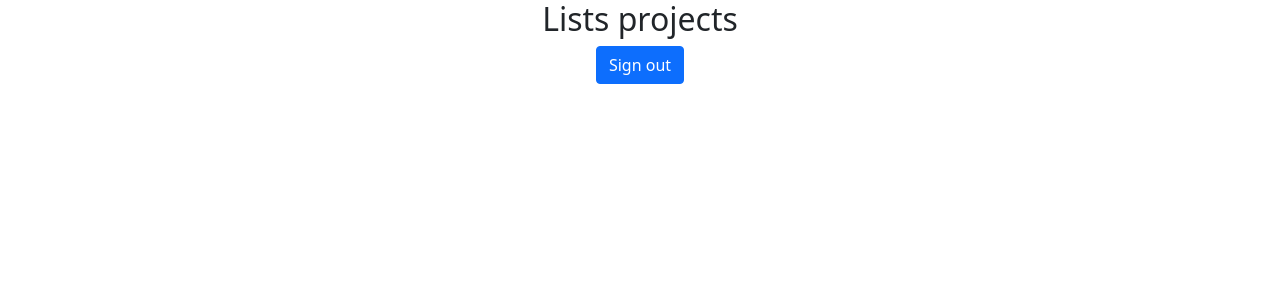
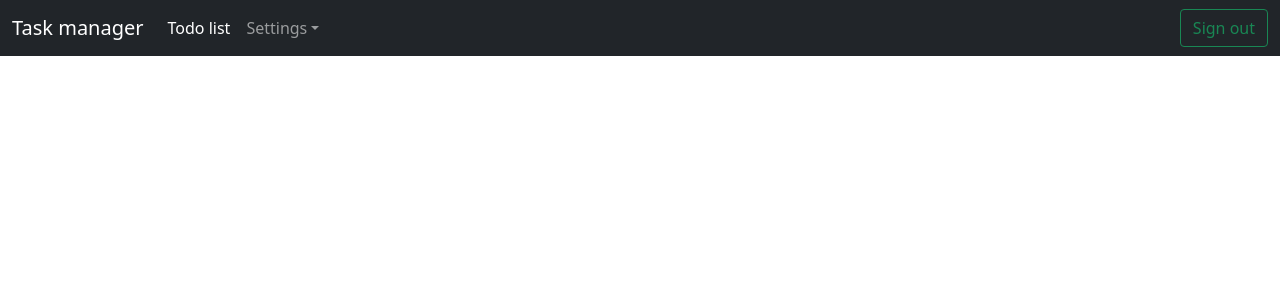
Before and after one commit to YevheniyEvt/task_app, a Django app: page /projects/ in a window 1280 px wide. Shown: the top 300 px of the page. Run offline with Django 5.2, Linux system fonts and the light colour scheme; the visitor is signed in with stand-in values (Sample User, id 1); data that the repository does not hold is empty.

Commit message:
add navbar, bootstrap to todo_list

```diff
--- /dev/null
+++ b/static/todo_list/todo_list.css
@@ -0,0 +1,67 @@
+html,
+body {
+  overflow-x: hidden; /* Prevent scroll on narrow devices */
+}
+
+body {
+  padding-top: 56px;
+}
+
+@media (max-width: 991.98px) {
+  .offcanvas-collapse {
+    position: fixed;
+    top: 56px; /* Height of navbar */
+    bottom: 0;
+    left: 100%;
+    width: 100%;
+    padding-right: 1rem;
+    padding-left: 1rem;
+    overflow-y: auto;
+    visibility: hidden;
+    background-color: #343a40;
+    transition: transform .3s ease-in-out, visibility .3s ease-in-out;
+  }
+  .offcanvas-collapse.open {
+    visibility: visible;
+    transform: translateX(-100%);
+  }
+}
+
+.nav-scroller {
+  position: relative;
+  z-index: 2;
+  height: 2.75rem;
+  overflow-y: hidden;
+}
+
+.nav-scroller .nav {
+  display: flex;
+  flex-wrap: nowrap;
+  padding-bottom: 1rem;
+  margin-top: -1px;
+  overflow-x: auto;
+  color: rgba(255, 255, 255, .75);
+  text-align: center;
+  white-space: nowrap;
+  -webkit-overflow-scrolling: touch;
+}
+
+.nav-underline .nav-link {
+  padding-top: .75rem;
+  padding-bottom: .75rem;
+  font-size: .875rem;
+  color: #6c757d;
+}
+
+.nav-underline .nav-link:hover {
+  color: #007bff;
+}
+
+.nav-underline .active {
+  font-weight: 500;
+  color: #343a40;
+}
+
+.text-white-50 { color: rgba(255, 255, 255, .5); }
+
+.bg-purple { background-color: #6f42c1; }
--- a/templates/account/logout.html
+++ /dev/null
@@ -1,27 +0,0 @@
-<!-- Button trigger modal -->
-<button type="button" class="btn btn-primary" data-bs-toggle="modal" data-bs-target="#eSignOutModal">
-  Sign out
-</button>
-
-<!-- Modal -->
-<div class="modal fade" id="eSignOutModal" tabindex="-1" aria-labelledby="SignOutModalLabel" aria-hidden="true">
-  <div class="modal-dialog modal-dialog-centered">
-    <div class="modal-content">
-      <div class="modal-header">
-        <h5 class="modal-title" id="SignOutModalLabel">Sign Out</h5>
-        <button type="button" class="btn-close" data-bs-dismiss="modal" aria-label="Close"></button>
-      </div>
-      <div class="modal-body">
-        Are you sure you want to sign out?
-
-      </div>
-      <div class="modal-footer">
-        <button type="button" class="btn btn-secondary" data-bs-dismiss="modal">Close</button>
-        <form action="{% url 'account_logout' %}" method="post">
-          {% csrf_token %}
-          <button type="submit" class="btn btn-primary">Sign out</button>
-        </form>
-
-      </div>
-    </div>
-  </div>
--- a/templates/base.html
+++ b/templates/base.html
@@ -7,23 +7,24 @@
     <meta name="viewport" content="width=device-width, initial-scale=1.0">
     <link href="https://cdn.jsdelivr.net/npm/bootstrap@5.0.2/dist/css/bootstrap.min.css" rel="stylesheet" integrity="sha384-EVSTQN3/azprG1Anm3QDgpJLIm9Nao0Yz1ztcQTwFspd3yD65VohhpuuCOmLASjC" crossorigin="anonymous">
     <title>TODO</title>
+    {% block head %}
+    {% endblock head %}
+</head>
+<body class=""bg-light">
 
-    {% block head %}
+  {% block login %}
+  {% endblock login %}
 
-    {% endblock head %}
+  {%block projects_list%}
+  {%endblock%}
 
+  {% block content %}
+  {% endblock content %}
 
-</head>
-<body class="text-center">
-    {% block content %}
-    {% endblock content %}
-
-    {%block projects_list%}
-    {%endblock%}
-
-    {%block projects_create%}
-    {%endblock%}
+  {%block projects_create%}
+  {%endblock%}
 
 <script src="https://cdn.jsdelivr.net/npm/bootstrap@5.0.2/dist/js/bootstrap.bundle.min.js" integrity="sha384-MrcW6ZMFYlzcLA8Nl+NtUVF0sA7MsXsP1UyJoMp4YLEuNSfAP+JcXn/tWtIaxVXM" crossorigin="anonymous"></script>
 </body>
+
 </html>
--- /dev/null
+++ b/templates/navbar.html
@@ -0,0 +1,29 @@
+
+{% load static %}
+
+<nav class="navbar navbar-expand-lg fixed-top navbar-dark bg-dark" aria-label="Main navigation">
+  <div class="container-fluid">
+    <a class="navbar-brand" href="#">Task manager</a>
+    <button class="navbar-toggler p-0 border-0" type="button" id="navbarSideCollapse" aria-label="Toggle navigation">
+      <span class="navbar-toggler-icon"></span>
+    </button>
+    <div class="navbar-collapse offcanvas-collapse" id="navbarsExampleDefault">
+      <ul class="navbar-nav me-auto mb-2 mb-lg-0">
+        <li class="nav-item">
+          <a class="nav-link active" aria-current="page" href="{% url 'projects:projects_list' %}">Todo list</a>
+        </li>
+        <li class="nav-item dropdown">
+          <a class="nav-link dropdown-toggle" href="#" id="dropdown01" data-bs-toggle="dropdown" aria-expanded="false">Settings</a>
+          <ul class="dropdown-menu" aria-labelledby="dropdown01">
+            <li><a class="dropdown-item" href="{% url 'account_set_password' %}">Change password</a></li>
+            <li><a class="dropdown-item" href="{% url 'account_email' %}">Change email</a></li>
+          </ul>
+        </li>
+      </ul>
+        <form action="{% url 'account_logout' %}" method="post">
+          {% csrf_token %}
+          <button type="submit" class="btn btn-outline-success">Sign out</button>
+        </form>
+    </div>
+  </div>
+</nav>
--- a/templates/todo_list/project_list.html
+++ b/templates/todo_list/project_list.html
@@ -1,20 +1,34 @@
 {% extends 'base.html' %}
+{% load static %}
 
-{%block projects_list%}
-<h2>Lists projects</h2>
-<div>
-    {% for project in projects %}
-        <h1>{{project.name}}</h1>
+{% block head %}
+<link rel="stylesheet" href="{% static 'todo_list/todo_list.css' %}">
+{% endblock head %}
 
-        {% include 'todo_list/task_form.html' with project_id=project.id %}
+{% block projects_list %}
 
-        {% for task in project.tasks.all %}
-            <h4>{{task.content}}</h4>
-        {% endfor %}
+{% include 'navbar.html' %}
 
+<main class="container">
+{% for project in projects %}
+  <div class="d-flex align-items-center p-3 my-3 text-white bg-purple rounded shadow-sm">
+    <div class="lh-1">
+      <h1 class="h6 mb-0 text-white lh-1">{{project.name}}</h1>
+      {% include 'todo_list/task_form.html' with project_id=project.id %}
+    </div>
+  </div>
+  <div class="my-3 p-3 bg-body rounded shadow-sm">
+    <h6 class="border-bottom pb-2 mb-0">Tasks</h6>
+    {% for task in project.tasks.all %}
+      <div class="d-flex text-muted pt-3">
+        <svg class="bd-placeholder-img flex-shrink-0 me-2 rounded" width="32" height="32" xmlns="http://www.w3.org/2000/svg" role="img" aria-label="Placeholder: 32x32" preserveAspectRatio="xMidYMid slice" focusable="false"><title>Placeholder</title><rect width="100%" height="100%" fill="#007bff"/><text x="50%" y="50%" fill="#007bff" dy=".3em">32x32</text></svg>
+        <p class="pb-3 mb-0 small lh-sm border-bottom">
+          <strong class="d-block text-gray-dark">{{task.content}}</strong>
+        </p>
+      </div>
     {% endfor %}
-</div>
-
-{% include 'account/logout.html' %}
+  </div>
+{% endfor %}
+</main>
 
 {%endblock%}
```
Also changed, not shown: static/base.css (added, +53 -0 lines), templates/account/login.html (+2 -5 lines).
